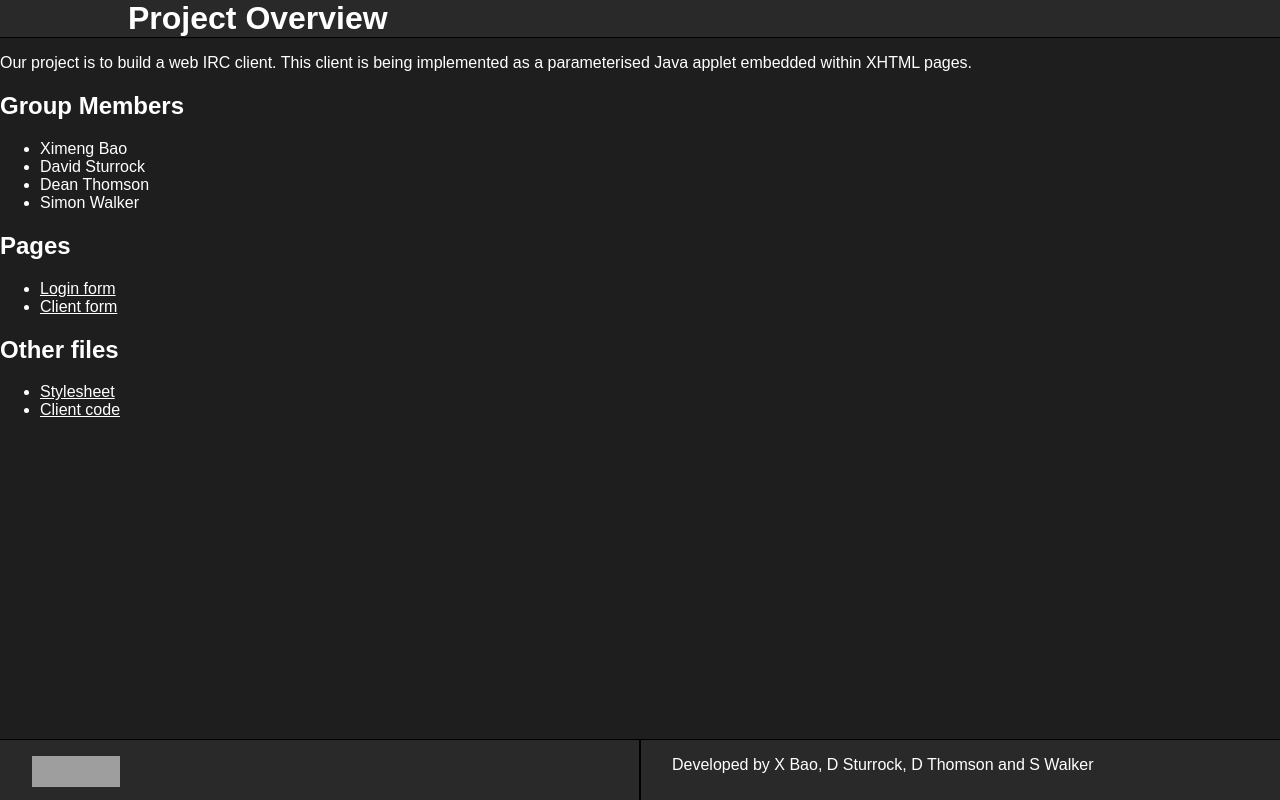
After one commit to stwalkerster/webirc, a PHP site: page /overview.html in a window 1280 px wide. The commit adds this page. Run offline with PHP 8.4, Linux system fonts and the light colour scheme; grey boxes are pictures that could not be loaded.

Commit message:
overview page, validation buttons, etc

```diff
--- /dev/null
+++ b/overview.html
@@ -0,0 +1,46 @@
+<!DOCTYPE html PUBLIC "-//W3C//DTD XHTML 1.0 Transitional//EN" "http://www.w3.org/TR/xhtml1/DTD/xhtml1-transitional.dtd">
+<html xmlns="http://www.w3.org/1999/xhtml" xml:lang="en" lang="en">
+<head>
+<title>IRC Client</title>
+<link rel="stylesheet" href="style.css" />
+</head>
+<body>
+<div id="header"><h1>Project Overview</h1></div>
+<div id="content">
+<div id="contenttext">
+<p>
+	Our project is to build a web IRC client. This client is being implemented as a parameterised Java applet embedded within XHTML pages.
+</p>
+	<h2>Group Members</h2>
+	<ul><li>Ximeng Bao</li><li>David Sturrock</li><li>Dean Thomson</li><li>Simon Walker</li></ul>
+
+	<h2>Pages</h2>
+	<ul>
+		<li><a href="index.html">Login form</a></li>
+		<li><a href="client.php">Client form</a></li>
+		<!--<li><a href="client.php">Help page</a></li>-->
+	</ul>
+	<h2>Other files</h2>
+	<ul>
+		<li><a href="style.css">Stylesheet</a></li>
+		<li><a href="java/src/com/stwalkerster/apps/uni/webirc/Client.java">Client code</a></li>
+	</ul>
+
+
+</div>
+</div>
+
+<div id="footer">
+	<div id="foot-left">
+		<p>
+      <a href="http://validator.w3.org/check?uri=referer"><img
+          src="http://www.w3.org/Icons/valid-xhtml10"
+          alt="Valid XHTML 1.0!" height="31" width="88" /></a>
+    </p>
+	</div>
+	<div id="foot-right">
+		<p>Developed by X Bao, D Sturrock, D Thomson and S Walker</p>
+	</div>
+</div>
+</body>
+</html>
--- a/style.css
+++ b/style.css
@@ -22,6 +22,13 @@ body {
 
 #content {
 
+}
+
+#content #contenttext {
+	color:white;
+}
+#content #contenttext a{
+	color:white;
 }
 
 #formfloat {
```
Also changed, not shown: client.php (+7 -3 lines), index.html (+6 -2 lines).
